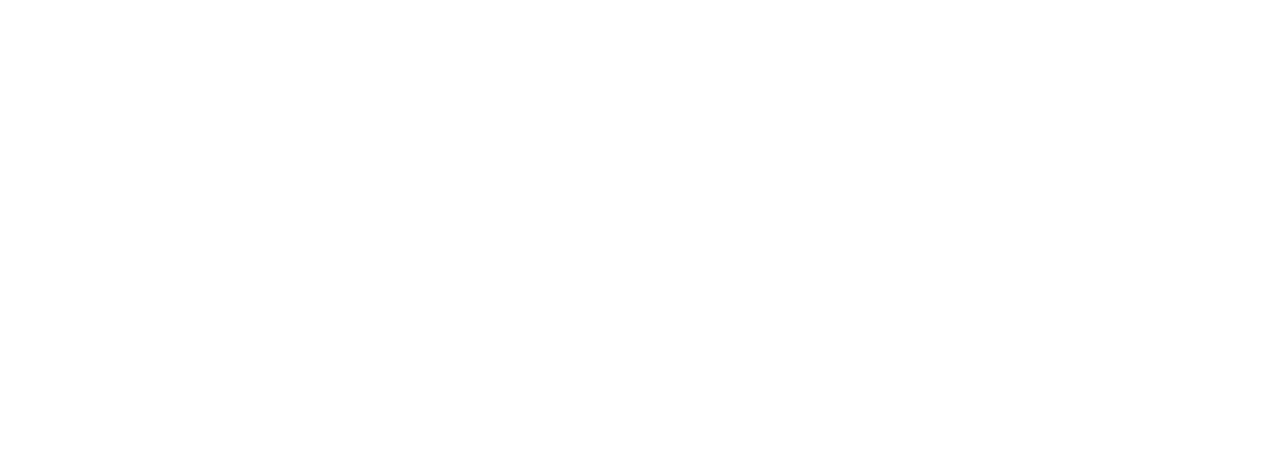
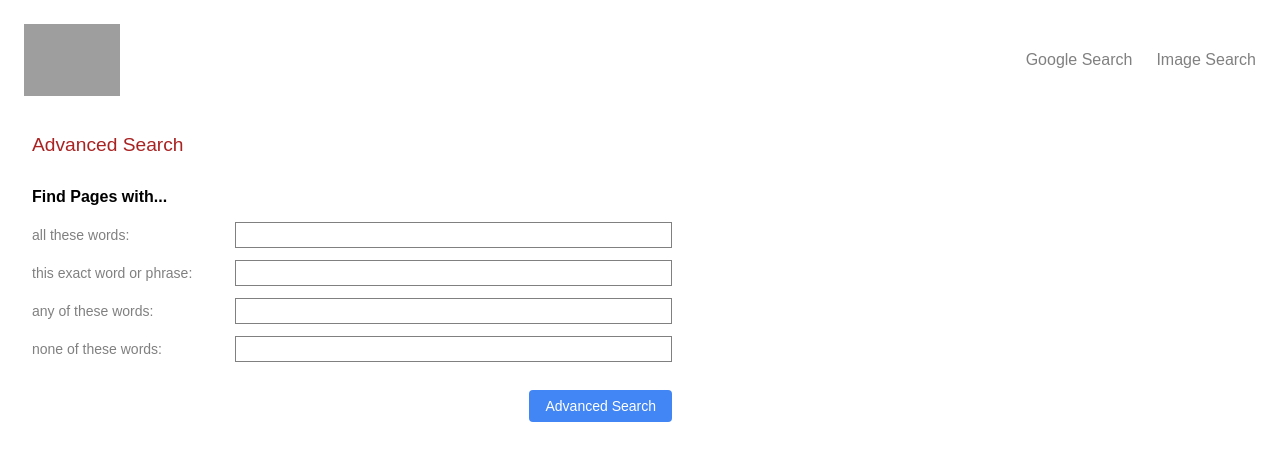
Before and after one commit to VassiliProko/cs50w-project-0, a plain HTML site: page advanced-search.html in a window 1280 px wide. Drawn offline with Linux system fonts and the light colour scheme; grey boxes are pictures that could not be loaded.

Commit message:
finish advanced search

```diff
--- a/advanced-search.html
+++ b/advanced-search.html
@@ -0,0 +1,62 @@
+<!DOCTYPE html>
+<html lang="en">
+    <head>
+        <title>Image Search</title>
+        <meta charset="UTF-8">
+        <meta name="viewport" content="width=device-width, initial-scale=1.0">
+
+        <link rel="stylesheet" href="style.css">
+    </head>
+    <body>
+        <nav>
+            <img src="https://upload.wikimedia.org/wikipedia/commons/thumb/2/2f/Google_2015_logo.svg/1200px-Google_2015_logo.svg.png" alt="Google Logo" class="advanced-search-google-logo">
+            <a href="index.html">Google Search</a>
+            <a href="image-search.html">Image Search</a>
+            <!-- <a href="advanced-search.html">Advanced Search</a> -->
+        </nav>
+        <main class="advanced-search-container">
+            <h1>Advanced Search</h1>
+            <p class="advanced-search-description">
+                Find Pages with...
+            </p>
+        <form action="https://google.com/search" class="advanced-search-form">
+            <div class="row">
+                <div class="advanced-search-name">
+                    all these words:
+                </div>
+                <div class="advanced-search-input">
+                    <input type="text" name="as_q">
+                </div>
+            </div>
+            <div class="row">
+                <div class="advanced-search-name">
+                    this exact word or phrase:
+                </div>
+                <div class="advanced-search-input">
+                    <input type="text" name="as_epq">
+                </div>
+            </div>
+            <div class="row">
+                <div class="advanced-search-name">
+                    any of these words:
+                </div>
+                <div class="advanced-search-input">
+                    <input type="text" name="as_oq">
+                </div>
+            </div>
+            <div class="row">
+                <div class="advanced-search-name">
+                    none of these words:
+                </div>
+                <div class="advanced-search-input">
+                    <input type="text" name="as_eq">
+                </div>
+            </div>
+            <div class="row">
+                <input type="submit" value="Advanced Search" class="advanced-search-button">
+            </div>
+        </form>
+
+        </main>
+    </body>
+</html>
--- a/style.css
+++ b/style.css
@@ -28,10 +28,25 @@ nav a {
     align-items: center;
 }
 
+.advanced-search-container {
+    position: relative;
+    width: 100%;
+    display: flex;
+    flex-direction: column;
+    align-items: flex-start;
+    padding: 0.85rem 2rem;
+    box-sizing: border-box;
+}
+
 .google-logo {
     /* width: clamp(12rem, 25vw, 17rem); */
     width: 17rem;
     margin: 6rem 0 2rem;
+}
+
+.advanced-search-google-logo {
+    width: 6rem;
+    margin-right: auto;
 }
 
 .google-logo-container {
@@ -87,7 +102,64 @@ form input {
     width: fit-content;
 }
 
+.advanced-search-button {
+    background-color: #4285F4;
+    border: none;
+    padding: 0.5rem 1rem;
+    border-radius: 0.25rem;
+    font-weight: 500;
+    font-size: 0.875rem;
+    color: white;
+    cursor: pointer;
+    width: fit-content;
+    margin-left: auto;
+    margin-top: 1rem;
+}
+
 .search-buttons {
     gap: 1rem;
     display: flex;
 }
+
+.advanced-search-form {
+    align-items: flex-start;
+    width: clamp(40vw, 50vw, 60vw);
+}
+
+.advanced-search-input input {
+    border: gray 1px solid;
+    padding: 0.25rem 0.5rem;
+    font-size: 0.875rem;
+    width: 100%;
+    box-sizing: border-box;
+}
+
+h1 {
+    font-size: 1.2rem;
+    margin-bottom: 1rem;
+    margin-top: 0;
+    color: #a92323;
+    font-weight: 500;
+}
+
+.advanced-search-description {
+    font-weight: 600;
+}
+
+.row {
+    display: flex;
+    align-items: center;
+    gap: 1rem;
+    width: 100%;
+    margin-bottom: 0.75rem;
+}
+
+.advanced-search-name {
+    width: 30%;
+    color: gray;
+    font-size: 0.875rem;
+}
+
+.advanced-search-input {
+    width: 70%;
+}
```
